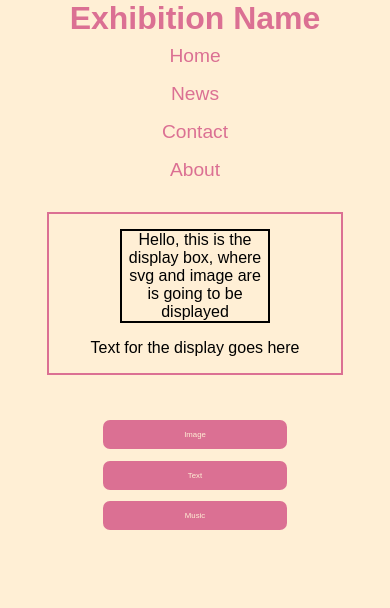
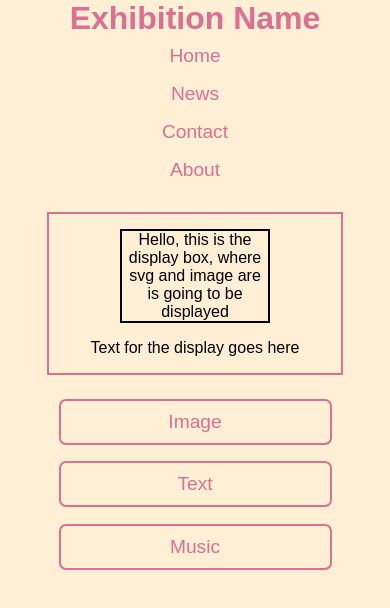
Before and after one commit to IT2810/it2810-webutvikling-h18-prosjekt-2-gruppe--38, a React (Create React App) app: page / in a window 390 px wide. Shown: the top 608 px of the page. Built offline with nearby package versions, Linux system fonts and the light colour scheme; a web font is replaced by a local one.

Commit message:
Fixed responsiveness and gave state to Dropdown

```diff
--- a/src/Components/Display.js
+++ b/src/Components/Display.js
@@ -9,7 +9,7 @@ const Box = styled.div`
   height: auto;
   margin: auto;
   margin-top: 6%;
-  margin-bottom: 10%;
+  margin-bottom: 4%;
   text-align: center;
 
   @media screen and (max-width: 800px) {
--- a/src/Components/Dropdown.js
+++ b/src/Components/Dropdown.js
@@ -3,21 +3,20 @@ import styled from 'styled-components'
 import PropTypes from 'prop-types'
 
 const Button = styled.div`
-  background-color: palevioletred;
-  color: papayawhip;
+  background-color: papayawhip;
+  color: palevioletred;
   padding: 10px;
-  font-size: 1vw;
-  border: none;
+  font-size: 1.2em
+  border: 2px solid palevioletred;
   border-radius: 7px;
-
-  @media screen and (max-width: 800px) {
-    font-size: 2vw;
-  }
 `
 
 const Content = styled.div`
   display: none;
-  position: absolute;
+  position: relative;
+  width: inherit;
+  padding: 0;
+  margin: 0;
   background-color: #f1f1f1;
   box-shadow: 0px 8px 16px 0px rgba(0,0,0,0.2);
   z-index: 1;
@@ -28,6 +27,8 @@ const Container = styled.div`
   flex: 0 1 auto;
   flex-grow: 1;
   margin: 3%;
+  height: auto;
+  width: inherit;
 
   &:hover {
     ${Content} {
@@ -35,8 +36,13 @@ const Container = styled.div`
     }
 
     ${Button} {
-      background-color: #3e8e41;
+      background-color: palevioletred;
+      color: papayawhip;
     }
+  }
+
+  @media screen and (max-width: 700px) {
+    margin: 3% 0 3% 0;
   }
 `
 
@@ -51,9 +57,33 @@ const Element = styled.a`
   }
 `
 export default class Dropdown extends Component {
+  constructor (props) {
+    super(props)
+    this.state = { selected: '' }
+  }
+
+  handleClick (e) {
+    this.setState({ selected: e.target.innerHTML })
+    let xs = document.getElementsByClassName('selectors')
+    for (let x of xs) {
+      x.style.backgroundColor = '#f1f1f1'
+    }
+    // console.log(xs.style.)
+
+    e.target.style.backgroundColor = 'palevioletred'
+  }
+
   loadDropdownElements () {
     return this.props.elements.map((name) => {
-      return <Element href="#" key={name}>{name}</Element>
+      return (
+        <Element
+          className="selectors"
+          onClick={(e) => this.handleClick(e)}
+          href="#"
+          key={name}>
+          {name}
+        </Element>
+      )
     })
   }
   render () {
--- a/src/Components/MediaSelector.js
+++ b/src/Components/MediaSelector.js
@@ -9,7 +9,7 @@ const Wrapper = styled.div`
   flex-direction: row;
   justify-content: space-between;
   width: 100%;
-  padding: 0 35% 0 35%;
+  padding: 0 30% 0 30%;
   margin: auto;
   height: auto;
   text-align: center;
@@ -17,10 +17,10 @@ const Wrapper = styled.div`
 
   @media screen and (max-width: 700px) {
       flex-direction: column;
-      padding: 0 10% 0 10%;
+      padding: 0 15% 0 15%;
     }
 
-  @media screen and (max-width: 1200px) {
+  @media screen and (min-width: 701px) and (max-width: 1200px) {
     padding: 0 25% 0 25%;
   }
 `
--- a/src/Components/NavBar.js
+++ b/src/Components/NavBar.js
@@ -14,7 +14,7 @@ const NavList = styled.ul`
     padding: 0;
     overflow: hidden;
     background-color: papayawhip;
-    font-size: 1.2em
+    font-size: 1.2em;
 
     @media screen and (max-width: 500px) {
       flex-direction: column;
```
